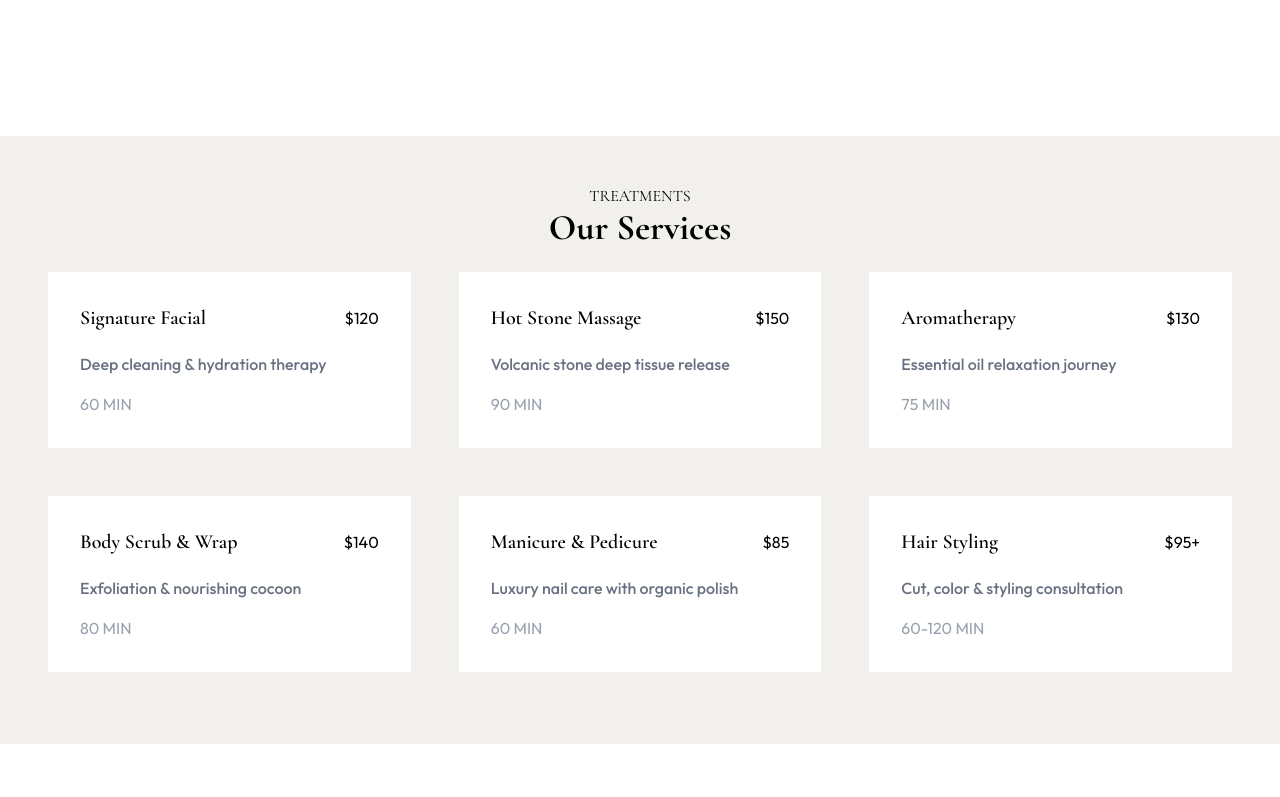
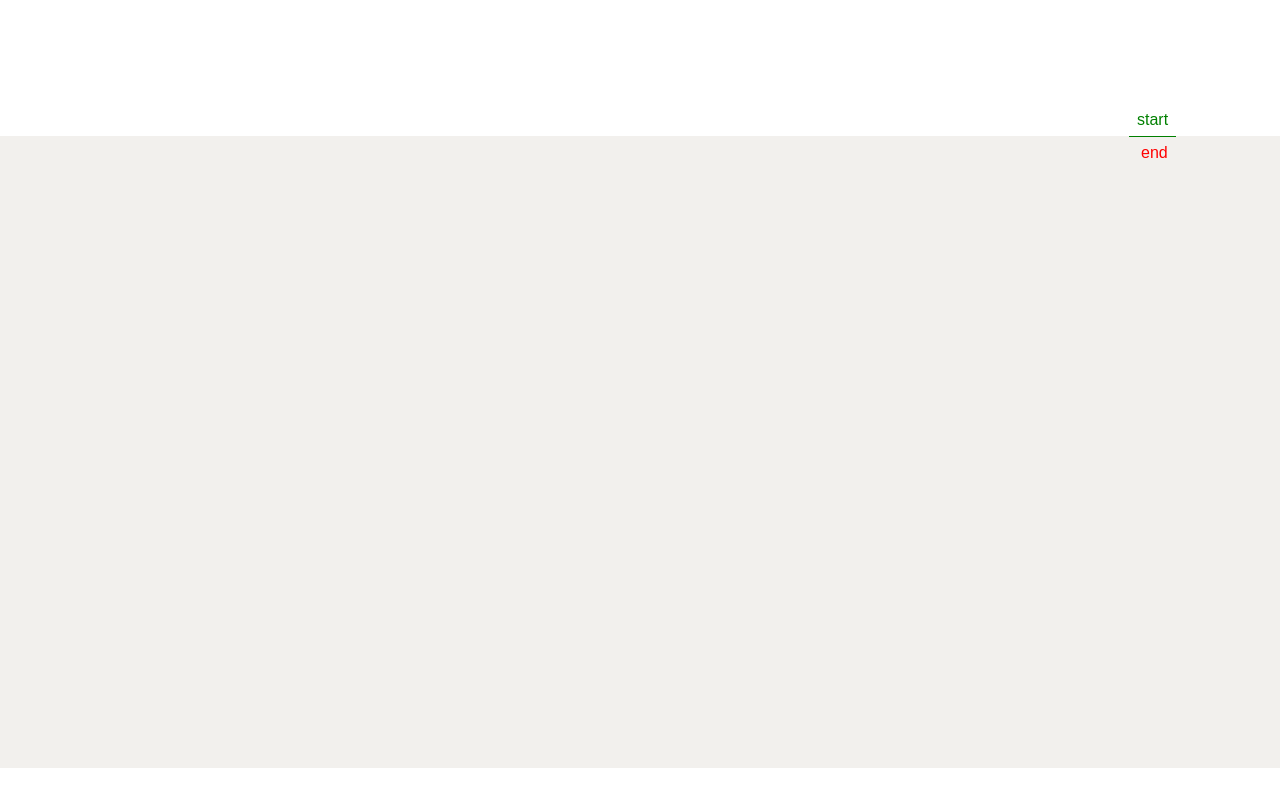
Before and after one commit to Destiny27052005/Grace-Glow-Fashion, a React (Vite) app: page / in a window 1280 px wide. Shown: the part 1360-2157 px from the top of the page. Built offline with nearby package versions, Linux system fonts and the light colour scheme.

Commit message:
animation added

```diff
--- a/src/components/ServicesSection.jsx
+++ b/src/components/ServicesSection.jsx
@@ -1,12 +1,53 @@
-
+import gsap from "gsap";
+import { useGSAP } from "@gsap/react";
 
 function ServiceSection() {
+    useGSAP(() => {
+        gsap.fromTo('.services .heading', {
+            y: 80,
+            opacity: 0
+        }, {
+            scrollTrigger: {
+                trigger: '.services',
+                start: 'top 80%',
+                end: 'top 20%',
+                scrub: true,
+                toggleActions: "play none none reverse",
+                markers: true,
+            },
+            y: 0,
+            opacity: 1,
+            duration: 1.5,
+            ease: "power2.out"
+        });
+        gsap.fromTo('.services .service', {
+            y: 80,
+            opacity: 0
+        }, {
+            scrollTrigger: {
+                trigger: '.services',
+                start: 'top 80%',
+                end: 'top 20%',
+                scrub: true,
+                toggleActions: "play none none reverse",
+            },
+            y: 0,
+            opacity: 1,
+            duration: 2.5,
+            delay:1.7,
+            stagger: 2.5,
+        })
+
+    })
+
     return (
-        <section className="p-12 bg-[#f2f0ed]" id="services">
-            <h1 className="text-center">TREATMENTS</h1>
-            <h2 className="text-4xl font-bold text-center">Our Services</h2>
+        <section className="services px-12 py-15 bg-[#f2f0ed]" id="services">
+            <div className="heading">
+                <h1 className="text-center text-green-500">TREATMENTS</h1>
+                <h2 className="text-4xl font-bold text-center">Our Services</h2>
+            </div>
             <div className="grid md:grid-cols-2 lg:grid-cols-3 gap-12 my-6" >
-                <div className=" bg-white p-8 transform transition-transform hover:scale-105">
+                <div className="service bg-white p-8 transform transition-transform hover:scale-105">
                     <div className="flex place-items-center justify-between">
                         <h3 className="font-semibold text-xl">Signature Facial</h3>
                         <span>$120</span>
@@ -14,7 +55,7 @@ function ServiceSection() {
                     <p className="text-gray-500 mt-5 mb-4 font-medium">Deep cleaning & hydration therapy</p>
                     <p className="text-gray-400">60 MIN</p>
                 </div>
-                <div className=" bg-white p-8 transform transition-transform hover:scale-105">
+                <div className="service bg-white p-8 transform transition-transform hover:scale-105">
                     <div className="flex place-items-center justify-between">
                         <h3 className="font-semibold text-xl">Hot Stone Massage</h3>
                         <span>$150</span>
@@ -22,7 +63,7 @@ function ServiceSection() {
                     <p className="text-gray-500 mt-5 mb-4 font-medium">Volcanic stone deep tissue release</p>
                     <p className="text-gray-400">90 MIN</p>
                 </div>
-                <div className=" bg-white p-8 transform transition-transform hover:scale-105">
+                <div className="service bg-white p-8 transform transition-transform hover:scale-105">
                     <div className="flex place-items-center justify-between">
                         <h3 className="font-semibold text-xl">Aromatherapy</h3>
                         <span>$130</span>
@@ -30,7 +71,7 @@ function ServiceSection() {
                     <p className="text-gray-500 mt-5 mb-4 font-medium">Essential oil relaxation journey</p>
                     <p className="text-gray-400">75 MIN</p>
                 </div>
-                <div className=" bg-white p-8 transform transition-transform hover:scale-105">
+                <div className="service bg-white p-8 transform transition-transform hover:scale-105">
                     <div className="flex place-items-center justify-between">
                         <h3 className="font-semibold text-xl">Body Scrub & Wrap</h3>
                         <span>$140</span>
@@ -38,7 +79,7 @@ function ServiceSection() {
                     <p className="text-gray-500 mt-5 mb-4 font-medium">Exfoliation & nourishing cocoon</p>
                     <p className="text-gray-400">80 MIN</p>
                 </div>
-                <div className=" bg-white p-8 transform transition-transform hover:scale-105">
+                <div className="service bg-white p-8 transform transition-transform hover:scale-105">
                     <div className="flex place-items-center justify-between">
                         <h3 className="font-semibold text-xl">Manicure & Pedicure</h3>
                         <span>$85</span>
@@ -46,7 +87,7 @@ function ServiceSection() {
                     <p className="text-gray-500 mt-5 mb-4 font-medium">Luxury nail care with organic polish</p>
                     <p className="text-gray-400">60 MIN</p>
                 </div>
-                <div className=" bg-white p-8 transform transition-transform hover:scale-105">
+                <div className="service bg-white p-8 transform transition-transform hover:scale-105">
                     <div className="flex place-items-center justify-between">
                         <h3 className="font-semibold text-xl">Hair Styling</h3>
                         <span>$95+</span>
```
